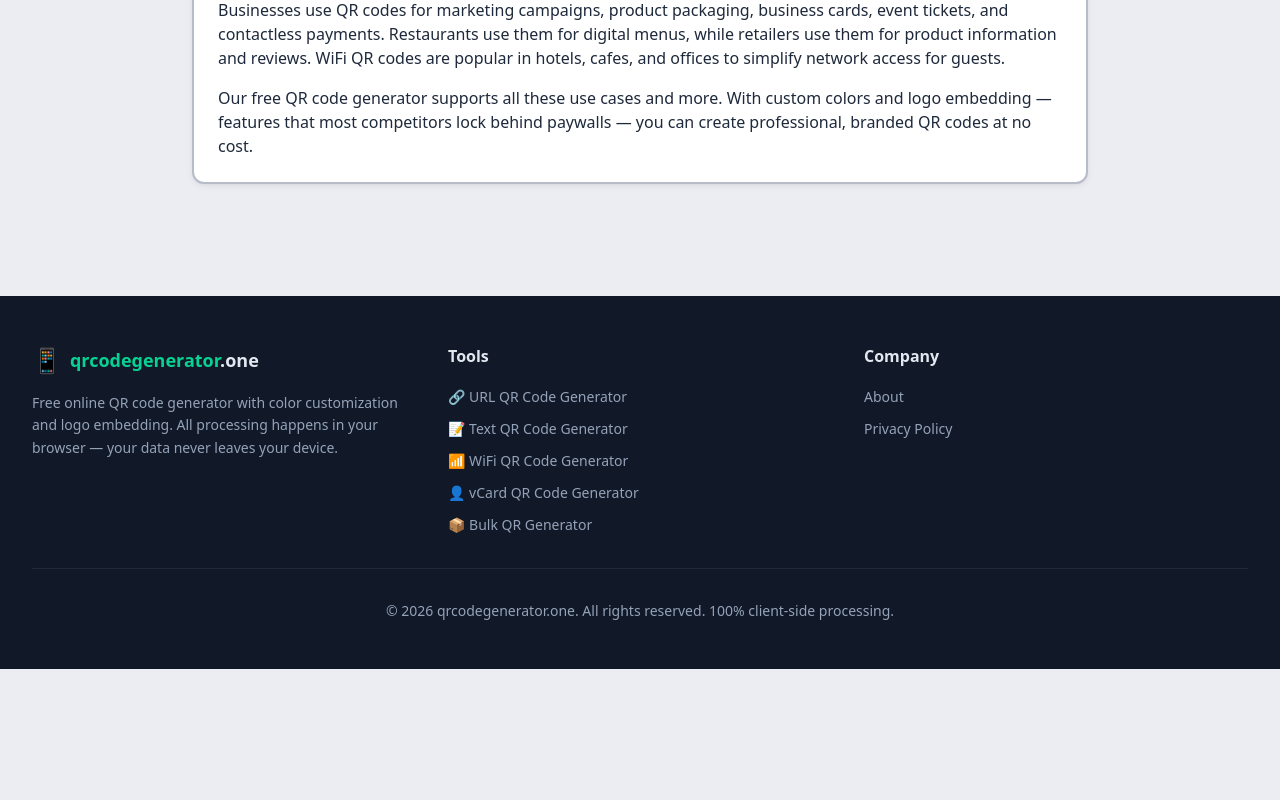
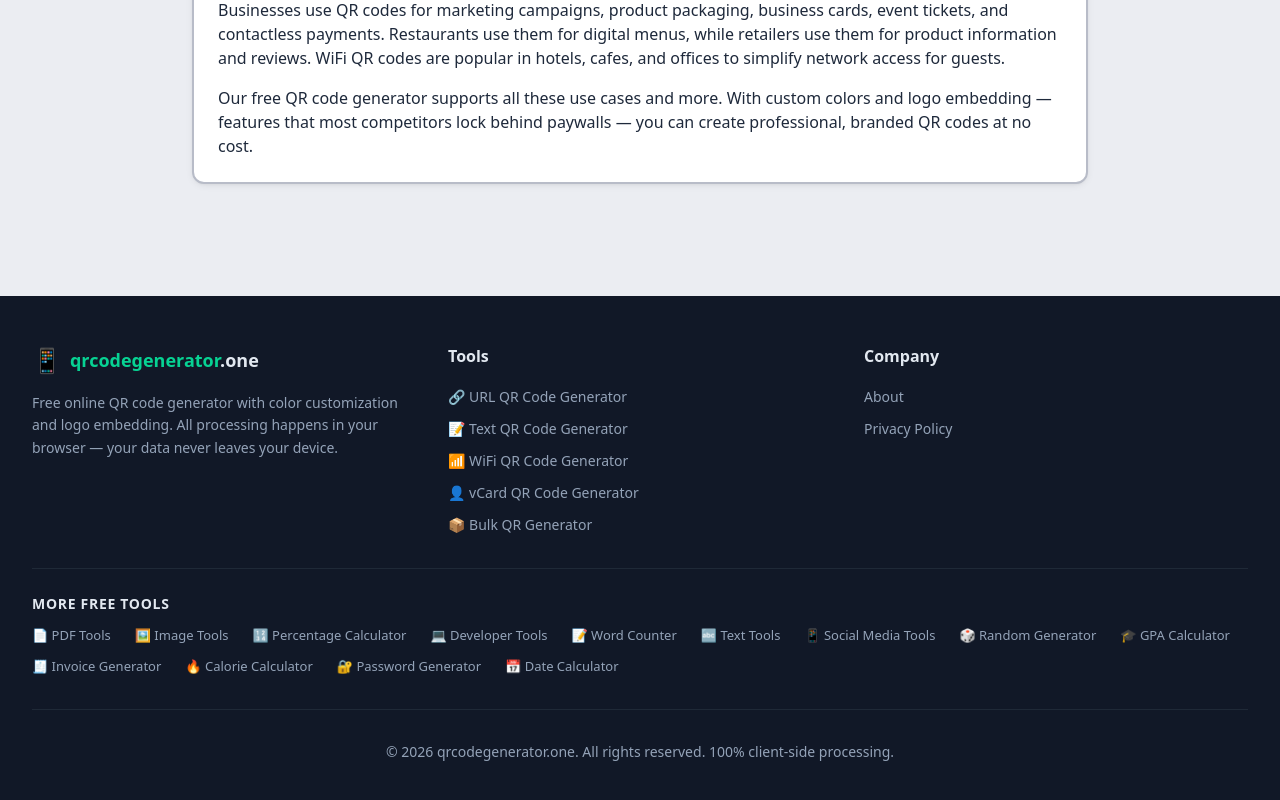
Before and after one commit to kembah17/qrcodegenerator.one, a Next.js app: page / in a window 1280 px wide. Shown: the part 2662-3462 px from the top of the page. Before the commit the page ends 3331 px from the top, so only its background shows below. Built offline with nearby package versions, Linux system fonts and the light colour scheme; no server answers.

Commit message:
Add 'More Free Tools' cross-site promotion links to footer

```diff
--- a/src/components/layout/Footer.tsx
+++ b/src/components/layout/Footer.tsx
@@ -47,6 +47,26 @@ export default function Footer() {
             </ul>
           </div>
         </div>
+                {/* More Free Tools */}
+        <div style={{ borderTop: '1px solid var(--color-footer-border)', marginTop: '2rem', paddingTop: '1.5rem' }}>
+          <h4 style={{ fontWeight: 600, fontSize: '0.875rem', color: 'var(--color-footer-text)', marginBottom: '0.75rem', textTransform: 'uppercase', letterSpacing: '0.05em' }}>More Free Tools</h4>
+          <div style={{ display: 'flex', flexWrap: 'wrap', gap: '0.75rem 1.5rem' }}>
+            <a href="https://pdftools.one" target="_blank" rel="noopener" style={{ fontSize: '0.8125rem', color: 'var(--color-footer-muted)', textDecoration: 'none' }}>📄 PDF Tools</a>
+            <a href="https://pictools.one" target="_blank" rel="noopener" style={{ fontSize: '0.8125rem', color: 'var(--color-footer-muted)', textDecoration: 'none' }}>🖼️ Image Tools</a>
+            <a href="https://percentcalc.one" target="_blank" rel="noopener" style={{ fontSize: '0.8125rem', color: 'var(--color-footer-muted)', textDecoration: 'none' }}>🔢 Percentage Calculator</a>
+            <a href="https://developertools.one" target="_blank" rel="noopener" style={{ fontSize: '0.8125rem', color: 'var(--color-footer-muted)', textDecoration: 'none' }}>💻 Developer Tools</a>
+            <a href="https://wordcount.one" target="_blank" rel="noopener" style={{ fontSize: '0.8125rem', color: 'var(--color-footer-muted)', textDecoration: 'none' }}>📝 Word Counter</a>
+            <a href="https://texttools.one" target="_blank" rel="noopener" style={{ fontSize: '0.8125rem', color: 'var(--color-footer-muted)', textDecoration: 'none' }}>🔤 Text Tools</a>
+            <a href="https://socialmediatools.one" target="_blank" rel="noopener" style={{ fontSize: '0.8125rem', color: 'var(--color-footer-muted)', textDecoration: 'none' }}>📱 Social Media Tools</a>
+            <a href="https://randomize.one" target="_blank" rel="noopener" style={{ fontSize: '0.8125rem', color: 'var(--color-footer-muted)', textDecoration: 'none' }}>🎲 Random Generator</a>
+            <a href="https://gpacalculator.one" target="_blank" rel="noopener" style={{ fontSize: '0.8125rem', color: 'var(--color-footer-muted)', textDecoration: 'none' }}>🎓 GPA Calculator</a>
+            <a href="https://invoicegenerator.one" target="_blank" rel="noopener" style={{ fontSize: '0.8125rem', color: 'var(--color-footer-muted)', textDecoration: 'none' }}>🧾 Invoice Generator</a>
+            <a href="https://caloriecalculator.one" target="_blank" rel="noopener" style={{ fontSize: '0.8125rem', color: 'var(--color-footer-muted)', textDecoration: 'none' }}>🔥 Calorie Calculator</a>
+            <a href="https://passwordgenerator.one" target="_blank" rel="noopener" style={{ fontSize: '0.8125rem', color: 'var(--color-footer-muted)', textDecoration: 'none' }}>🔐 Password Generator</a>
+            <a href="https://datecalculator.one" target="_blank" rel="noopener" style={{ fontSize: '0.8125rem', color: 'var(--color-footer-muted)', textDecoration: 'none' }}>📅 Date Calculator</a>
+          </div>
+        </div>
+
         <div className="mt-8 pt-8 text-center" style={{ borderTop: '1px solid var(--color-footer-border)' }}>
           <p className="text-sm" style={{ color: 'var(--color-footer-muted)' }}>
             &copy; {new Date().getFullYear()} {siteConfig.name}. All rights reserved. 100% client-side processing.
```
